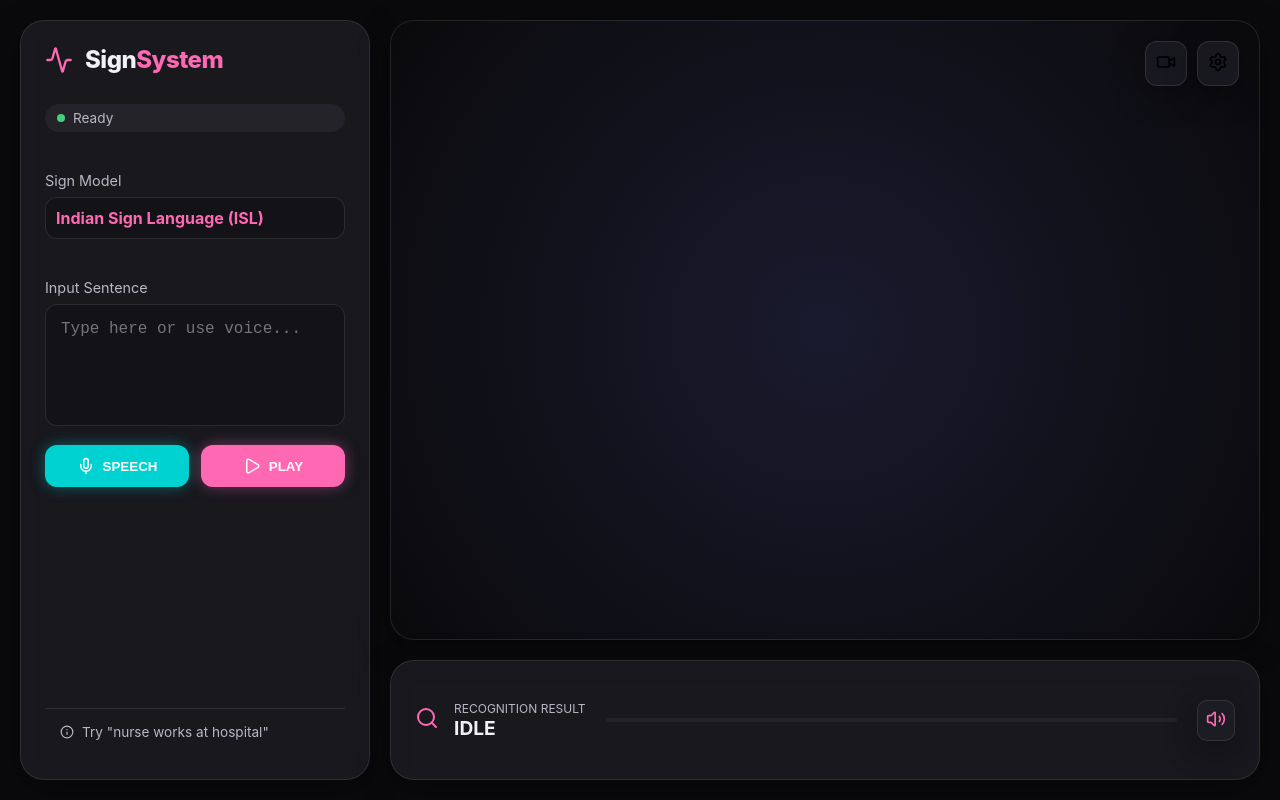
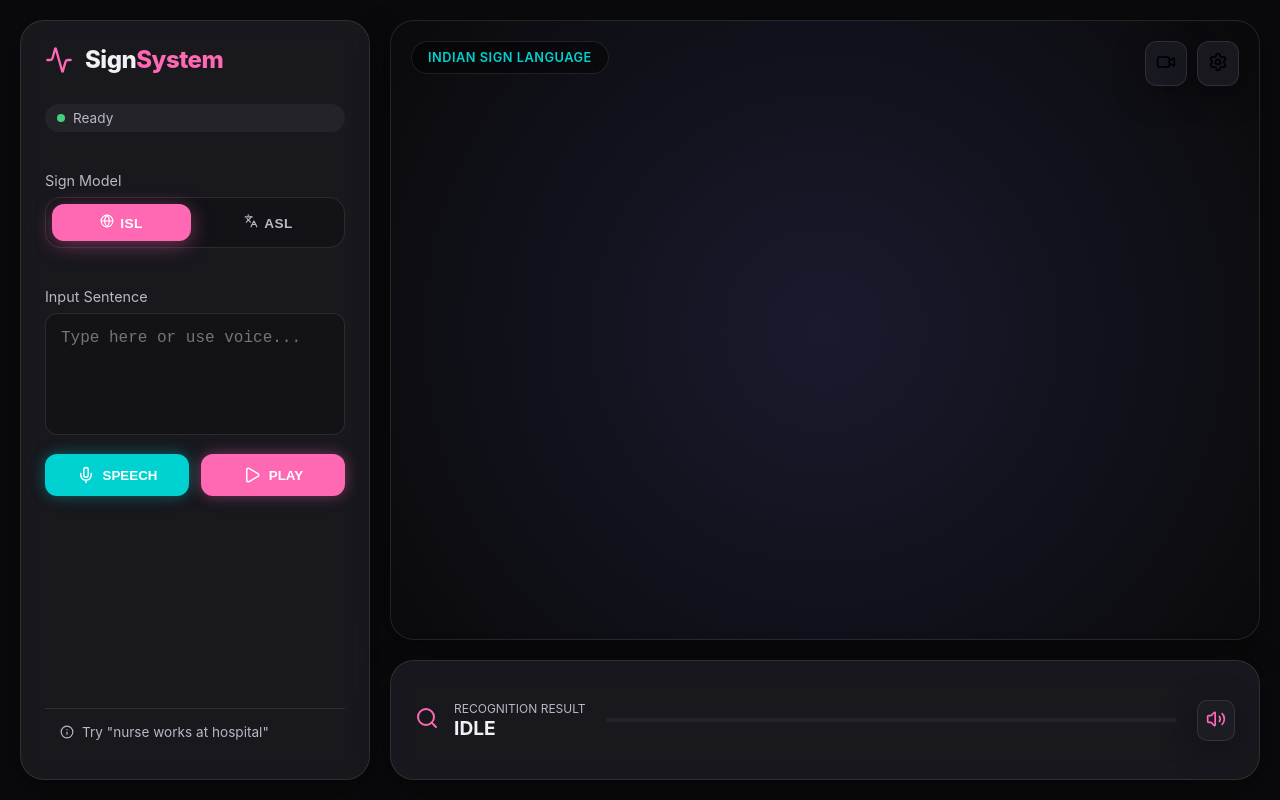
Before and after one commit to rohan3066/SETUP, a React app in the folder frontend/: page / in a window 1280 px wide. Built offline with nearby package versions, Linux system fonts and the light colour scheme; no server answers; the HTML template or start-up script is replaced by a standard one.

Commit message:
ASL integration

```diff
--- a/frontend/src/App.jsx
+++ b/frontend/src/App.jsx
@@ -1,9 +1,9 @@
 import React, { useState, useEffect, useCallback } from 'react';
-import { Mic, Play, Settings, Video, Info, Activity, Volume2, Search } from 'lucide-react';
+import { Mic, Play, Settings, Video, Info, Activity, Volume2, Search, Languages, Globe } from 'lucide-react';
 import AvatarCanvas from './components/AvatarCanvas';
 import { motion, AnimatePresence } from 'framer-motion';
 
-const API_BASE = import.meta.env.VITE_API_BASE || "https://setup-8phr.onrender.com/api/sign";
+const API_BASE = import.meta.env.VITE_API_BASE || "http://localhost:8080/api/signs";
 
 function App() {
   const [inputText, setInputText] = useState("");
@@ -76,11 +76,11 @@ function App() {
 
         // Transition from last word if exists
         if (lastFrame) {
-          await interpolateFrames(lastFrame, frames[0], word, 20);
+          await interpolateFrames(lastFrame, frames[0], word, 30); // Slower transition between words
         }
 
         for (let i = 0; i < frames.length - 1; i++) {
-          await interpolateFrames(frames[i], frames[i + 1], word, 4);
+          await interpolateFrames(frames[i], frames[i + 1], word, 6); // Smoother intra-word frames
         }
         lastFrame = frames[frames.length - 1];
       }
@@ -109,22 +109,29 @@ function App() {
       const step = () => {
         const t = easeInOut(currentStep / steps);
         const interpolated = frameA.map((pt, i) => {
-          // Indices for hands are 33-74
           const isHand = i >= 33 && i <= 74;
+          const target = frameB[i];
 
-          if (frameB[i][0] === 0 && frameB[i][1] === 0) {
-            // If the target is missing hand data, but we have data in frameA, keep it.
-            if (isHand && pt[0] !== 0) return [pt[0], pt[1]];
+          // If target point is missing (0,0), handle based on type
+          if (target[0] === 0 && target[1] === 0) {
+            if (isHand) {
+              // For hands, if target is missing, fade them towards the wrist or keep last position
+              // This prevents hands from disappearing instantly
+              return [pt[0], pt[1]];
+            }
             return [pt[0], pt[1]];
           }
 
+          // If starting point was missing, snap to target or interpolate from a neutral pose
           if (pt[0] === 0 && pt[1] === 0) {
-            return [frameB[i][0], frameB[i][1]];
+            return [target[0], target[1]];
           }
 
+          // Enhanced smoothing for fingers (isHand)
+          // We can use a different easing or just standard linear interpolation with higher step count
           return [
-            pt[0] + (frameB[i][0] - pt[0]) * t,
-            pt[1] + (frameB[i][1] - pt[1]) * t
+            pt[0] + (target[0] - pt[0]) * t,
+            pt[1] + (target[1] - pt[1]) * t
           ];
         });
 
@@ -180,8 +187,21 @@ function App() {
 
         <div style={{ marginTop: '20px' }}>
           <label style={{ display: 'block', color: 'var(--text-muted)', marginBottom: '8px', fontSize: '0.9rem' }}>Sign Model</label>
-          <div className="input-area" style={{ padding: '10px', color: 'var(--accent-color)', fontWeight: 'bold' }}>
-            Indian Sign Language (ISL)
+          <div className="language-selector">
+            <button
+              className={`lang-btn ${lang === 'ISL' ? 'active' : ''}`}
+              onClick={() => setLang('ISL')}
+            >
+              <Globe size={14} style={{ marginRight: '6px' }} />
+              ISL
+            </button>
+            <button
+              className={`lang-btn ${lang === 'ASL' ? 'active' : ''}`}
+              onClick={() => setLang('ASL')}
+            >
+              <Languages size={14} style={{ marginRight: '6px' }} />
+              ASL
+            </button>
           </div>
         </div>
 
@@ -216,6 +236,10 @@ function App() {
       {/* Main Avatar View */}
       <div className="main-view glass-panel">
         <AvatarCanvas points={currentPoints} caption={currentCaption} />
+
+        <div className="language-badge">
+          {lang === 'ISL' ? 'Indian Sign Language' : 'American Sign Language'}
+        </div>
 
         {/* Overlays */}
         <div style={{ position: 'absolute', top: 20, right: 20, display: 'flex', gap: '10px' }}>
--- a/frontend/src/components/AvatarCanvas.jsx
+++ b/frontend/src/components/AvatarCanvas.jsx
@@ -266,54 +266,88 @@ const AvatarCanvas = ({ points, caption }) => {
     // 6. Hands and Fingers
     const wristL = getPt(15), wristR = getPt(16);
 
-    // Draw Palms (Larger)
-    ctx.strokeStyle = COLORS.HAND_STROKE;
-    ctx.lineWidth = 1.5;
-    if (wristL) {
+    const drawHandStructure = (startIdx, wrist) => {
+      if (!wrist) return;
+
+      // Draw Palm (Structured)
+      ctx.save();
+      ctx.shadowBlur = 10;
+      ctx.shadowColor = 'rgba(0,0,0,0.4)';
       ctx.fillStyle = COLORS.HAND;
+      ctx.strokeStyle = COLORS.HAND_STROKE;
+      ctx.lineWidth = 2;
+
       ctx.beginPath();
-      ctx.ellipse(wristL.x, wristL.y, 12, 10, 0, 0, Math.PI * 2);
-      ctx.fill();
-      ctx.stroke();
-    }
-    if (wristR) {
-      ctx.fillStyle = COLORS.HAND;
-      ctx.beginPath();
-      ctx.ellipse(wristR.x, wristR.y, 12, 10, 0, 0, Math.PI * 2);
-      ctx.fill();
-      ctx.stroke();
-    }
+      const palmPoints = [0, 1, 5, 9, 13, 17].map(id => getPt(startIdx + id)).filter(Boolean);
+      if (palmPoints.length > 2) {
+        ctx.moveTo(palmPoints[0].x, palmPoints[0].y);
+        for(let i = 1; i < palmPoints.length; i++) ctx.lineTo(palmPoints[i].x, palmPoints[i].y);
+        ctx.closePath();
+        ctx.fill();
+        ctx.stroke();
+      } else {
+        ctx.beginPath();
+        ctx.ellipse(wrist.x, wrist.y, 14, 12, 0, 0, Math.PI * 2);
+        ctx.fill();
+        ctx.stroke();
+      }
+      ctx.restore();
 
-    // Draw Detailed Fingers (Thicker)
-    const drawHand = (startIdx) => {
+      // Draw Fingers (Curved & Tapered)
       Object.values(FINGER_LANDMARKS).forEach(ids => {
+        const fingerPts = ids.map(id => getPt(startIdx + id)).filter(Boolean);
+        if (fingerPts.length < 2) return;
+
+        // Outer Glow/Stroke for depth
+        ctx.lineCap = 'round';
+        ctx.lineJoin = 'round';
+
+        // Shadow pass
+        ctx.shadowBlur = 4;
+        ctx.shadowColor = 'rgba(0,0,0,0.3)';
         ctx.strokeStyle = COLORS.HAND_STROKE;
-        ctx.lineWidth = 5; // Thicker fingers
-        ctx.lineCap = 'round';
+
+        // Draw Curved Path
         ctx.beginPath();
-        let first = true;
-        ids.forEach((id) => {
-          const pt = getPt(startIdx + id);
-          if (pt) {
-            if (first) {
-              ctx.moveTo(pt.x, pt.y);
-              first = false;
-            } else {
-              ctx.lineTo(pt.x, pt.y);
-            }
+        ctx.moveTo(fingerPts[0].x, fingerPts[0].y);
+        for (let i = 0; i < fingerPts.length - 1; i++) {
+          const xc = (fingerPts[i].x + fingerPts[i + 1].x) / 2;
+          const yc = (fingerPts[i].y + fingerPts[i + 1].y) / 2;
+          ctx.quadraticCurveTo(fingerPts[i].x, fingerPts[i].y, xc, yc);
+        }
+        ctx.lineTo(fingerPts[fingerPts.length - 1].x, fingerPts[fingerPts.length - 1].y);
+
+        ctx.lineWidth = 6;
+        ctx.stroke();
+        ctx.shadowBlur = 0; // Reset shadow
+
+        // Inner Fill (Tapered effect using multiple strokes)
+        ctx.strokeStyle = COLORS.HAND;
+        ctx.lineWidth = 4;
+        ctx.stroke();
+
+        // Joint Highlights
+        fingerPts.forEach((p, idx) => {
+          if (idx === 0) return; // Skip wrist-finger connection
+          ctx.fillStyle = 'rgba(255,255,255,0.2)';
+          ctx.beginPath();
+          ctx.arc(p.x, p.y, 2, 0, Math.PI * 2);
+          ctx.fill();
+
+          // Small knuckle line
+          if (idx < fingerPts.length - 1) {
+             ctx.strokeStyle = 'rgba(0,0,0,0.1)';
+             ctx.lineWidth = 1;
+             ctx.beginPath();
+             ctx.arc(p.x, p.y, 3, 0, Math.PI);
+             ctx.stroke();
           }
         });
-        ctx.stroke();
-
-        // Optional: Inner skin color for fingers to make them look like solid tubes
-        ctx.strokeStyle = COLORS.HAND;
-        ctx.lineWidth = 3;
-        ctx.stroke();
       });
     };
 
-    drawHand(33); // Left Hand
-    drawHand(54); // Right Hand
+    drawHandStructure(33, wristL); // Left Hand
+    drawHandStructure(54, wristR); // Right Hand
 
     // 7. Caption
     if (caption) {
--- a/frontend/src/index.css
+++ b/frontend/src/index.css
@@ -128,3 +128,56 @@ canvas {
   max-width: 100%;
   max-height: 100%;
 }
+
+.language-selector {
+  display: flex;
+  gap: 8px;
+  background: rgba(0, 0, 0, 0.2);
+  padding: 6px;
+  border-radius: 16px;
+  border: 1px solid var(--panel-border);
+}
+
+.lang-btn {
+  flex: 1;
+  padding: 10px 15px;
+  border: none;
+  border-radius: 12px;
+  background: transparent;
+  color: var(--text-muted);
+  cursor: pointer;
+  font-size: 0.85rem;
+  font-weight: 700;
+  text-transform: uppercase;
+  letter-spacing: 0.5px;
+  transition: all 0.3s cubic-bezier(0.4, 0, 0.2, 1);
+}
+
+.lang-btn.active {
+  background: var(--accent-color);
+  color: white;
+  box-shadow: 0 4px 20px rgba(255, 105, 180, 0.4);
+}
+
+.lang-btn:hover:not(.active) {
+  background: rgba(255, 255, 255, 0.08);
+  color: var(--text-primary);
+  transform: translateY(-1px);
+}
+
+.language-badge {
+  position: absolute;
+  top: 20px;
+  left: 20px;
+  background: rgba(0, 0, 0, 0.4);
+  backdrop-filter: blur(8px);
+  padding: 8px 16px;
+  border-radius: 100px;
+  border: 1px solid rgba(255, 255, 255, 0.1);
+  font-size: 0.8rem;
+  font-weight: 600;
+  color: var(--accent-secondary);
+  pointer-events: none;
+  letter-spacing: 0.5px;
+  text-transform: uppercase;
+}
```
Also changed, not shown: 2 other files (tests, documents, lock files or other folders).
